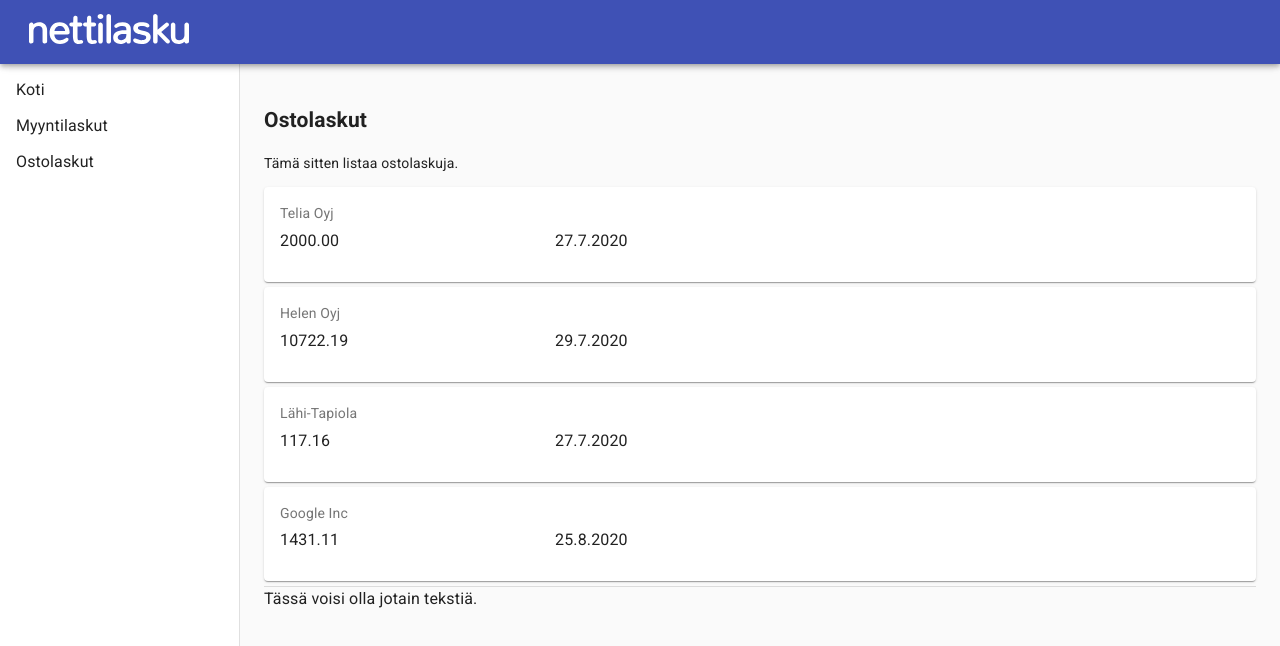
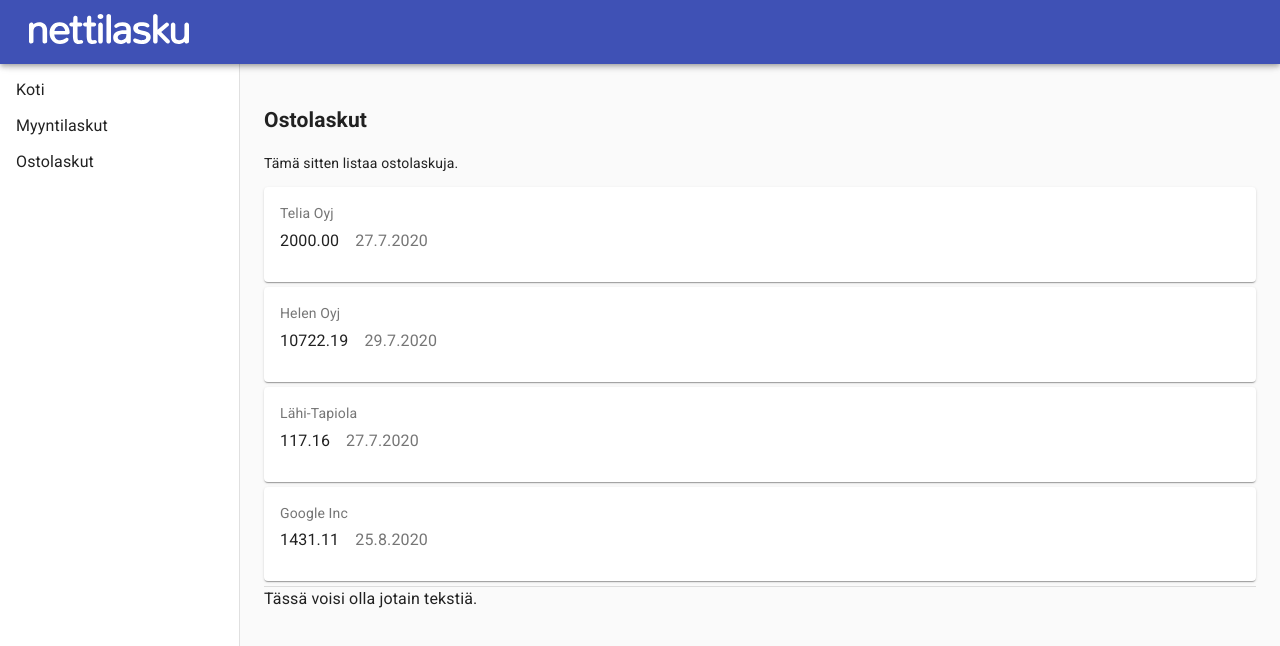
Before and after one commit to epicharri/nl, a React (Create React App) app: page /purchaseinvoices in a window 1280 px wide. Shown: the top 646 px of the page. Built offline with nearby package versions, Linux system fonts and the light colour scheme.

Commit message:
Tyylien muokkausta

```diff
--- a/src/components/InvoiceInfoPieceCard.js
+++ b/src/components/InvoiceInfoPieceCard.js
@@ -7,18 +7,13 @@
 const useStyles = makeStyles({
   root: {
     minWidth: 275,
-    variant: "outlined",
-  },
-  bullet: {
-    display: "inline-block",
-    margin: "0 2px",
-    transform: "scale(0.8)",
-  },
+    margin: 1,
+},
   title: {
-    fontSize: 14,
+    fontSize: 12,
   },
   pos: {
-    marginBottom: 12,
+    marginBottom: 6,
   },
 })
 
--- a/src/components/PurchaseInvoiceDialog.js
+++ b/src/components/PurchaseInvoiceDialog.js
@@ -1,19 +1,17 @@
 import React from "react"
 import { makeStyles } from "@material-ui/core/styles"
-import Button from "@material-ui/core/Button"
-import Dialog from "@material-ui/core/Dialog"
-import ListItemText from "@material-ui/core/ListItemText"
-import ListItem from "@material-ui/core/ListItem"
-import List from "@material-ui/core/List"
-import Divider from "@material-ui/core/Divider"
-import AppBar from "@material-ui/core/AppBar"
-import Toolbar from "@material-ui/core/Toolbar"
-import IconButton from "@material-ui/core/IconButton"
-import Typography from "@material-ui/core/Typography"
-import CloseIcon from "@material-ui/icons/Close"
-import Slide from "@material-ui/core/Slide"
-import Box from "@material-ui/core/Box"
-import { flexbox } from "@material-ui/system"
+import {
+  Container,
+  Button,
+  Dialog,
+  AppBar,
+  Toolbar,
+  IconButton,
+  Typography,
+  Slide,
+  Box,
+} from "@material-ui/core"
+import CloseIcon from '@material-ui/icons/Close'
 import InvoiceInfoPieceCard from "./InvoiceInfoPieceCard"
 
 const useStyles = makeStyles(
@@ -102,8 +100,7 @@
               variant="h6"
               className={classes.title}
             >
-              Ostolasku:{" "}
-              {invoice.sender}
+              Ostolasku
             </Typography>
             <Button
               autoFocus
@@ -121,6 +118,7 @@
             </Button>
           </Toolbar>
         </AppBar>
+        <Container>
           <Box
             display="flex"
             flexWrap="wrap"
@@ -150,6 +148,7 @@
               data={invoice.number}
             />
           </Box>
+        </Container>
       </Dialog>
     </div>
   )
--- a/src/components/PurchaseInvoices.js
+++ b/src/components/PurchaseInvoices.js
@@ -11,7 +11,7 @@
 
 const useStyles = makeStyles({
   root: {
-    minWidth: 275,
+    minWidth: "sm",
     marginBottom: 5,
   },
   bullet: {
@@ -71,6 +71,7 @@
         }
       >
         <CardContent>
+          <Box mr={1}>
             <Typography
               className={classes.title}
               color="textSecondary"
@@ -78,16 +79,24 @@
             >
               {invoice.sender}
             </Typography>
+          </Box>
           <Box display="flex">
+            <Box mr={2}>
               <Typography
                 className={classes.root}
                 color="textPrimary"
               >
                 {invoice.total}
               </Typography>
-            <Typography>
+            </Box>
+            <Box mr={1}>
+              <Typography
+                className={classes.root}
+                color="textSecondary"
+              >
                 {invoice.dueDate}
               </Typography>
+            </Box>
           </Box>
         </CardContent>
       </Card>
```
Lines whose indentation alone changed are shown as unchanged.
